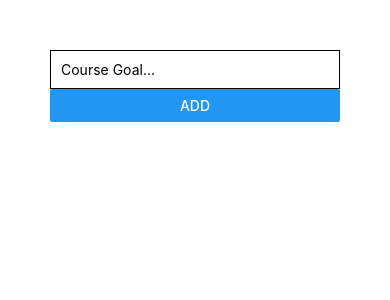
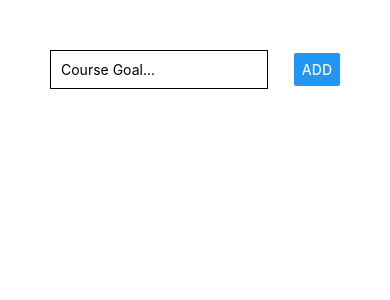
Before and after one commit to richard-buckingham/rn-complete-guide, a React Native app: screen / in a window 390 px wide. Shown: the top 300 px of the page. Built offline with nearby package versions, Linux system fonts and the light colour scheme.

Commit message:
flexDirection intro

```diff
--- a/App.js
+++ b/App.js
@@ -4,10 +4,21 @@ import { StyleSheet, Text, View, TextInput, Button } from "react-native";
 export default function App() {
   return (
     <View style={{ padding: 50 }}>
-      <View>
+      <View
+        style={{
+          flexDirection: "row",
+          justifyContent: "space-between",
+          alignItems: "center"
+        }}
+      >
         <TextInput
           placeholder="Course Goal..."
-          style={{ borderColor: "black", borderWidth: 1, padding: 10 }}
+          style={{
+            width: "75%",
+            borderColor: "black",
+            borderWidth: 1,
+            padding: 10
+          }}
         />
         <Button title="ADD" />
       </View>
```
